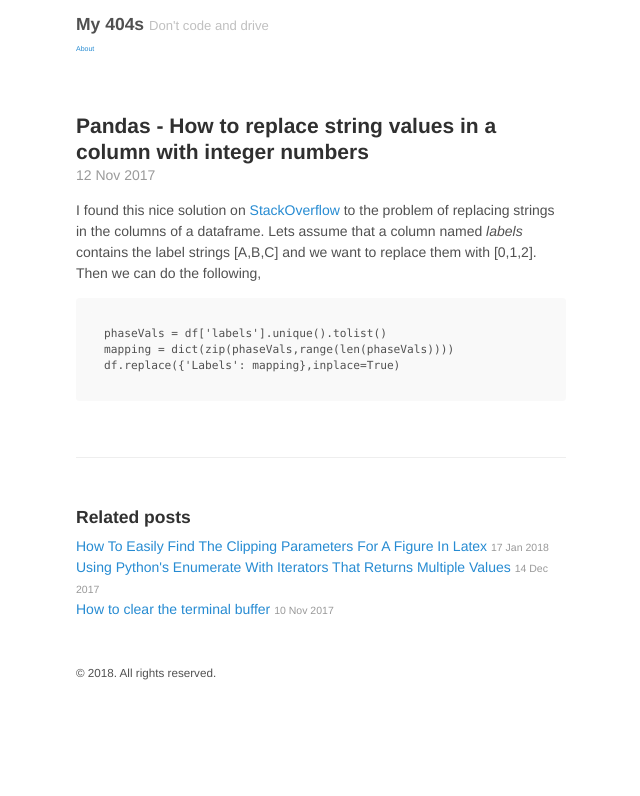
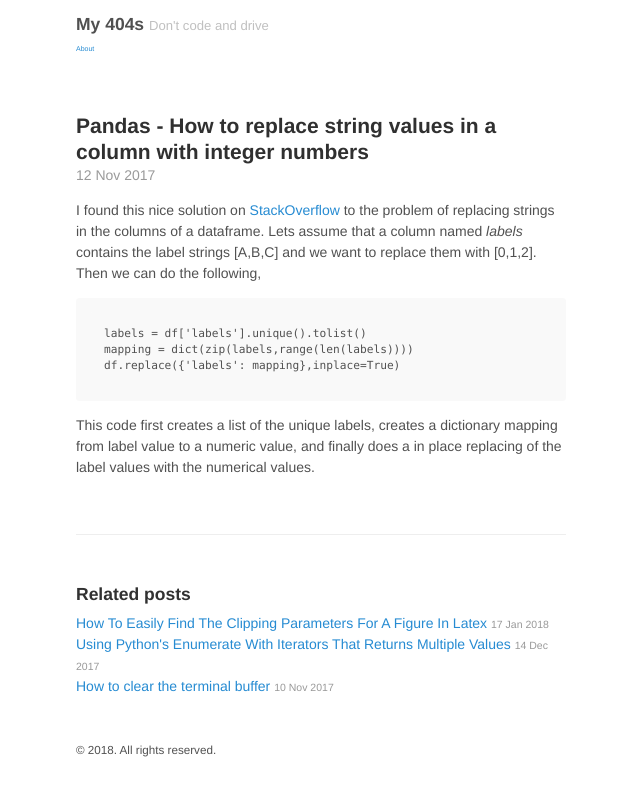
Before and after one commit to MartinHjelm/MartinHjelm.github.io, a Jekyll site: the page built from _posts/2017-11-12-Pandas-Replacing-Strings-In-A-Column.md, in a window 1280 px wide. Shown: the top 796 px of the page, without its empty margins (319-959 px from the left). Built offline with Jekyll 4.4.1, drawn with Linux system fonts in a browser that asks for light colours.

Commit message:
Added some more info corrected typos

```diff
--- a/_posts/2017-11-12-Pandas-Replacing-Strings-In-A-Column.md
+++ b/_posts/2017-11-12-Pandas-Replacing-Strings-In-A-Column.md
@@ -4,6 +4,8 @@ title: Pandas - How to replace string values in a column with integer numbers
 ---
 I found this nice solution on [StackOverflow](https://unix.stackexchange.com/questions/122795/long-line-wrapping-in-nano) to the problem of replacing strings in the columns of a dataframe. Lets assume that a column named _labels_ contains the label strings [A,B,C] and we want to replace them with [0,1,2]. Then we can do the following,
 
-    phaseVals = df['labels'].unique().tolist()
-    mapping = dict(zip(phaseVals,range(len(phaseVals))))
-    df.replace({'Labels': mapping},inplace=True)
+    labels = df['labels'].unique().tolist()
+    mapping = dict(zip(labels,range(len(labels))))
+    df.replace({'labels': mapping},inplace=True)
+
+This code first creates a list of the unique labels, creates a dictionary mapping from label value to a numeric value, and finally does a in place replacing of the label values with the numerical values.
```
